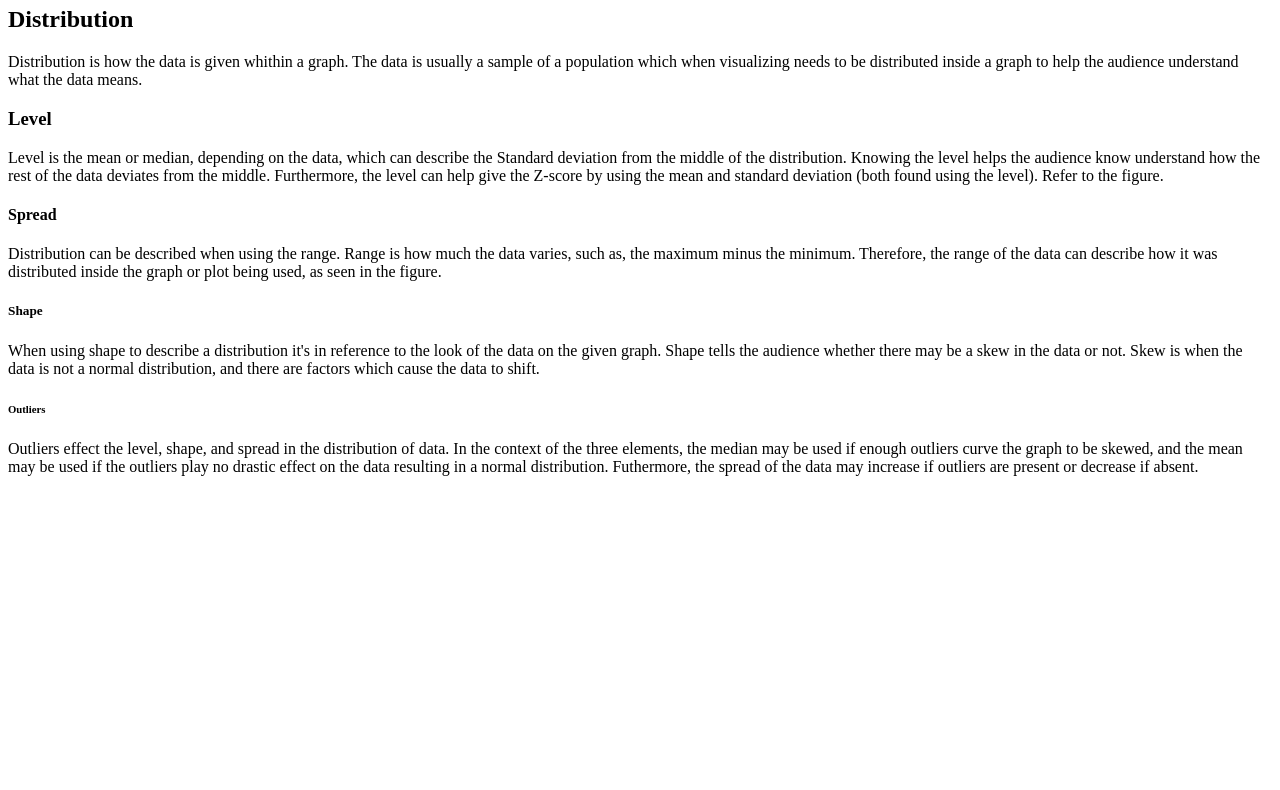
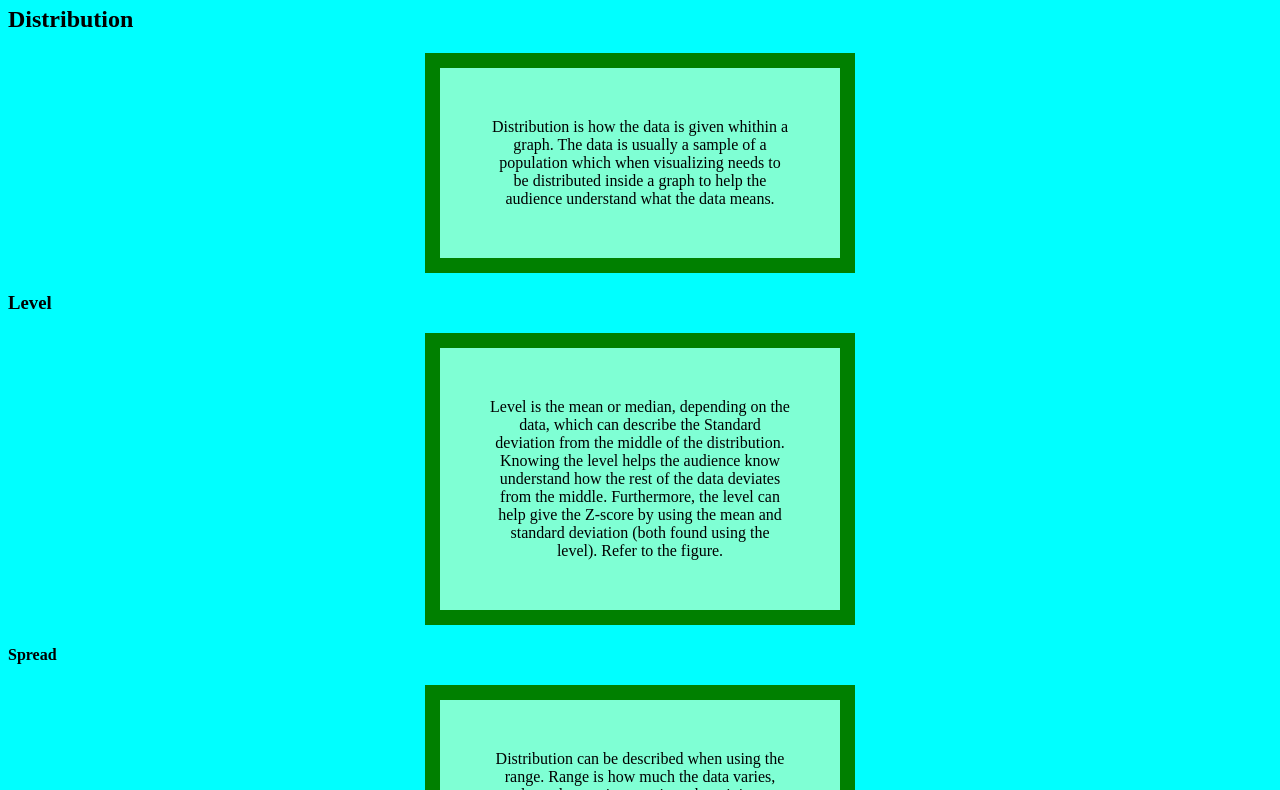
Before and after one commit to asasmith3434/prepCairo7, a plain HTML site: page index.html in a window 1280 px wide. Shown: the part 60-850 px from the top of the page. Before the commit the page ends 800 px from the top, so only its background shows below. Drawn offline with Linux system fonts and the light colour scheme.

Commit message:
Update index.html

```diff
--- a/index.html
+++ b/index.html
@@ -1,4 +1,7 @@
 <html>
+  <link href="my.css" type="text/css"
+
+ rel="stylesheet" />
   <body>
     <h1> Distribution:Level, Spread, Shape, and Outliers. </h1>
     <h2> Distribution</h2>
@@ -17,7 +20,7 @@
     <h5> Shape </h5>
     <p> When using shape to describe a distribution it's in reference to the look of the data on the given graph. Shape tells the audience
       whether there may be a skew in the data or not. Skew is when the data is not a normal distribution, and there are factors which
-      cause the data to shift.
+      cause the data to shift. However, if the data is symmetrical then a normal distribution is present.
     </p>
     <h6> Outliers </h6>
     <p> Outliers effect the level, shape, and spread in the distribution of data. In the context of the three elements, the median may
```
